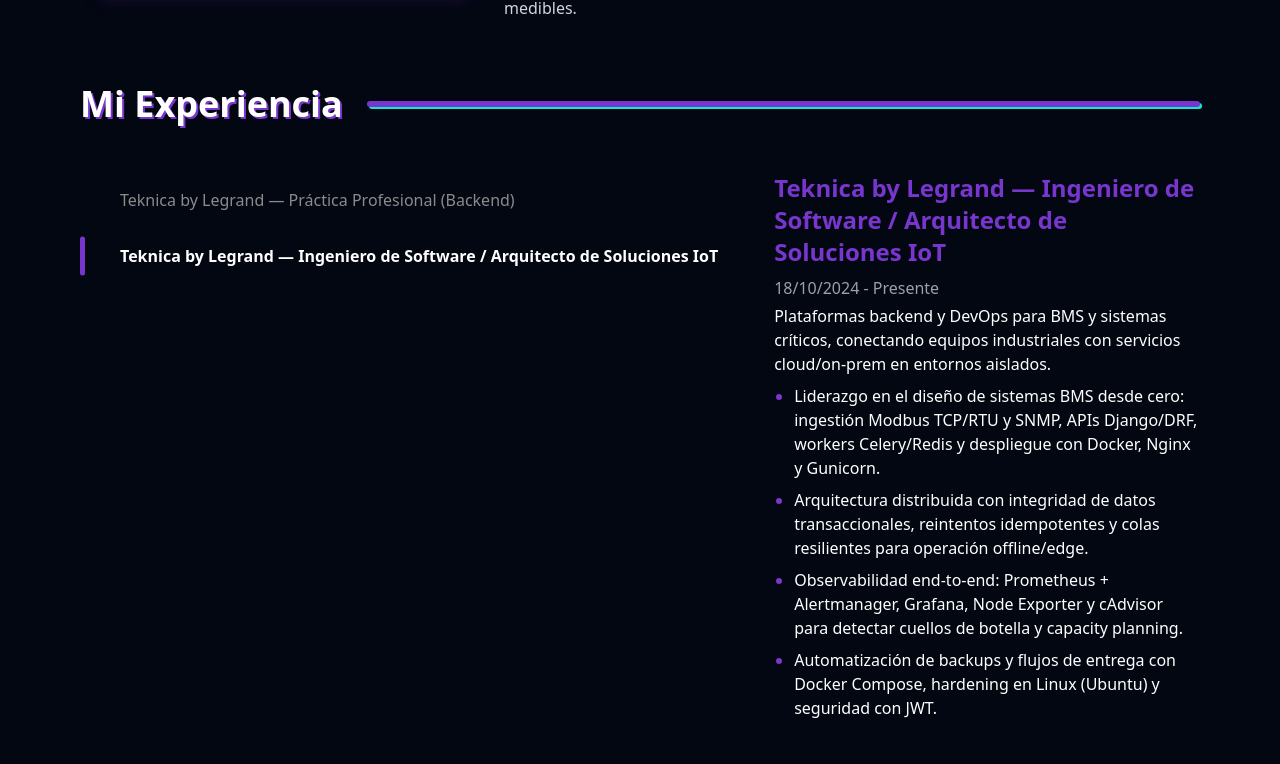
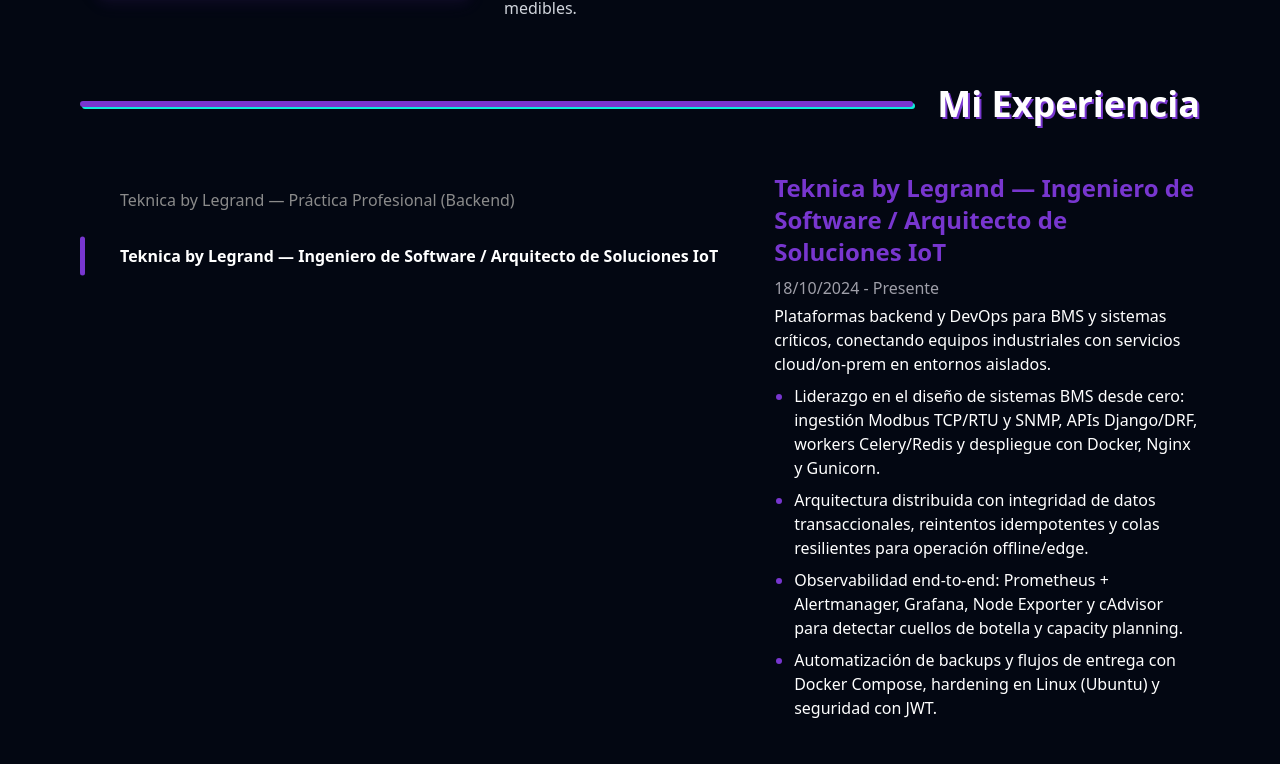
Before and after one commit to jignacioc/portafolio, a React (Vite) app: page /about in a window 1280 px wide. Shown: the part 836-1600 px from the top of the page. Built offline with nearby package versions, Linux system fonts and the light colour scheme.

Commit message:
(Feat): Mejoras Visuales

```diff
--- a/src/components/about/Experience.jsx
+++ b/src/components/about/Experience.jsx
@@ -2,5 +2,5 @@
 import { jobs } from "../../data/jobsData";
 
 export default function Experience() {
-    return <TimelineTabs title="Mi Experiencia" items={jobs} />;
+    return <TimelineTabs title="Mi Experiencia" items={jobs} align="right" />;
 }
--- a/src/components/about/TimelineTabs.jsx
+++ b/src/components/about/TimelineTabs.jsx
@@ -1,15 +1,22 @@
 import { useState } from "react";
 import "../../styles/experiencie.css";
 
-export default function TimelineTabs({ title, items }) {
+export default function TimelineTabs({ title, items, align = "left" }) {
     const lastIndex = items.length - 1;
     const [activeIndex, setActiveIndex] = useState(lastIndex);
 
+    const alignClass = align === "right" ? "md:text-end" : "md:text-start";
+    const line = (
+        <span className="hidden h-1.5 grow rounded-lg drop-shadow-[2px_2px_0_#0debd8] bg-[#7836cf] md:block"></span>
+    );
+    const titleSpan = (
+        <span className="drop-shadow-[2px_2px_0_#7836cf]">{title}</span>
+    );
+
     return (
         <section className="site-container timeline-tabs mt-16 mx-auto max-w-6xl px-4">
-            <h2 className="text-4xl font-bold flex flex-col items-center gap-6 text-center whitespace-nowrap text-white md:flex-row md:items-center md:text-start">
-                <span className="drop-shadow-[2px_2px_0_#7836cf]">{title}</span>
-                <span className="hidden h-1.5 grow rounded-lg drop-shadow-[2px_2px_0_#0debd8] bg-[#7836cf] md:block"></span>
+            <h2 className={`text-4xl font-bold flex flex-col items-center gap-6 text-center whitespace-nowrap text-white md:flex-row md:items-center ${alignClass}`}>
+                {align === "right" ? <>{line}{titleSpan}</> : <>{titleSpan}{line}</>}
             </h2>
 
             <section className="jobs">
```
